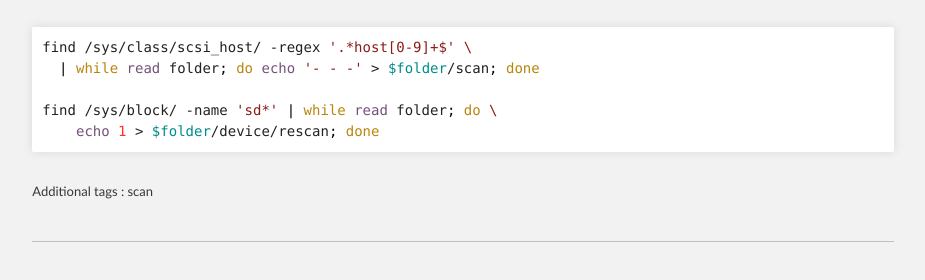
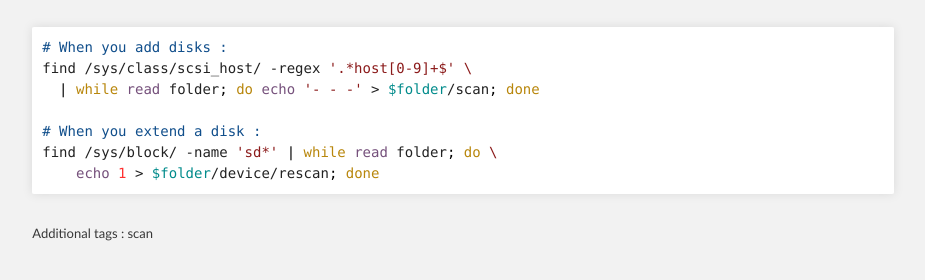
Before and after one commit to david-barbion/tips, a plain HTML site: page scsi-rescan.html in a window 1280 px wide. Shown: the part 86-366 px from the top of the page, without its empty margins (177-1102 px from the left). Drawn offline with Linux system fonts and the light colour scheme.

Commit message:
Use case

```diff
--- a/scsi-rescan.html
+++ b/scsi-rescan.html
@@ -550,9 +550,11 @@ asciidoc.install();
 <div id="preamble">
 <div class="sectionbody">
 <div class="listingblock">
-<div class="content"><div class="highlight"><pre><span></span>find /sys/class/scsi_host/ -regex <span class="s1">&#39;.*host[0-9]+$&#39;</span> <span class="se">\</span>
+<div class="content"><div class="highlight"><pre><span></span><span class="c1"># When you add disks :</span>
+find /sys/class/scsi_host/ -regex <span class="s1">&#39;.*host[0-9]+$&#39;</span> <span class="se">\</span>
   <span class="p">|</span> <span class="k">while</span> <span class="nb">read</span> folder<span class="p">;</span> <span class="k">do</span> <span class="nb">echo</span> <span class="s1">&#39;- - -&#39;</span> &gt; <span class="nv">$folder</span>/scan<span class="p">;</span> <span class="k">done</span>
 
+<span class="c1"># When you extend a disk :</span>
 find /sys/block/ -name <span class="s1">&#39;sd*&#39;</span> <span class="p">|</span> <span class="k">while</span> <span class="nb">read</span> folder<span class="p">;</span> <span class="k">do</span> <span class="se">\</span>
     <span class="nb">echo</span> <span class="m">1</span> &gt; <span class="nv">$folder</span>/device/rescan<span class="p">;</span> <span class="k">done</span>
 </pre></div></div></div>
```
Also changed, not shown: index.html (+1 -1 lines).
